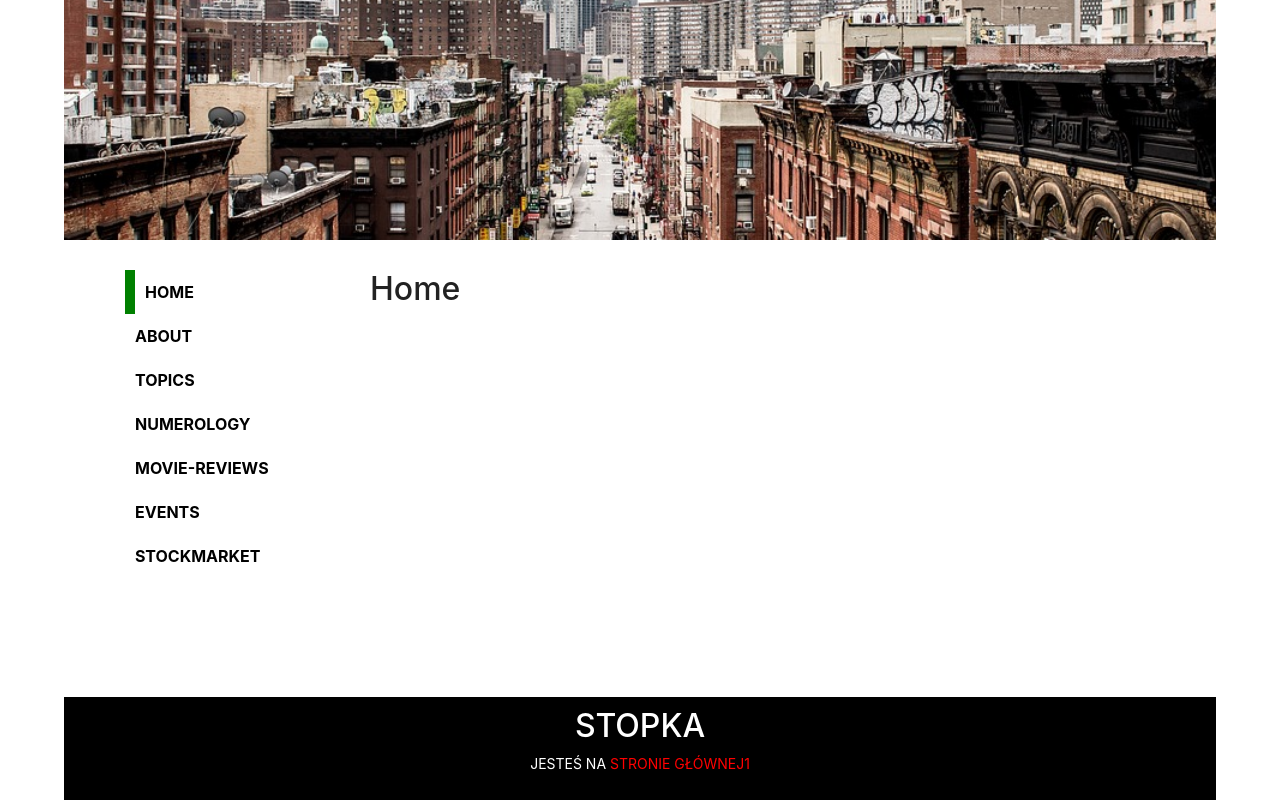
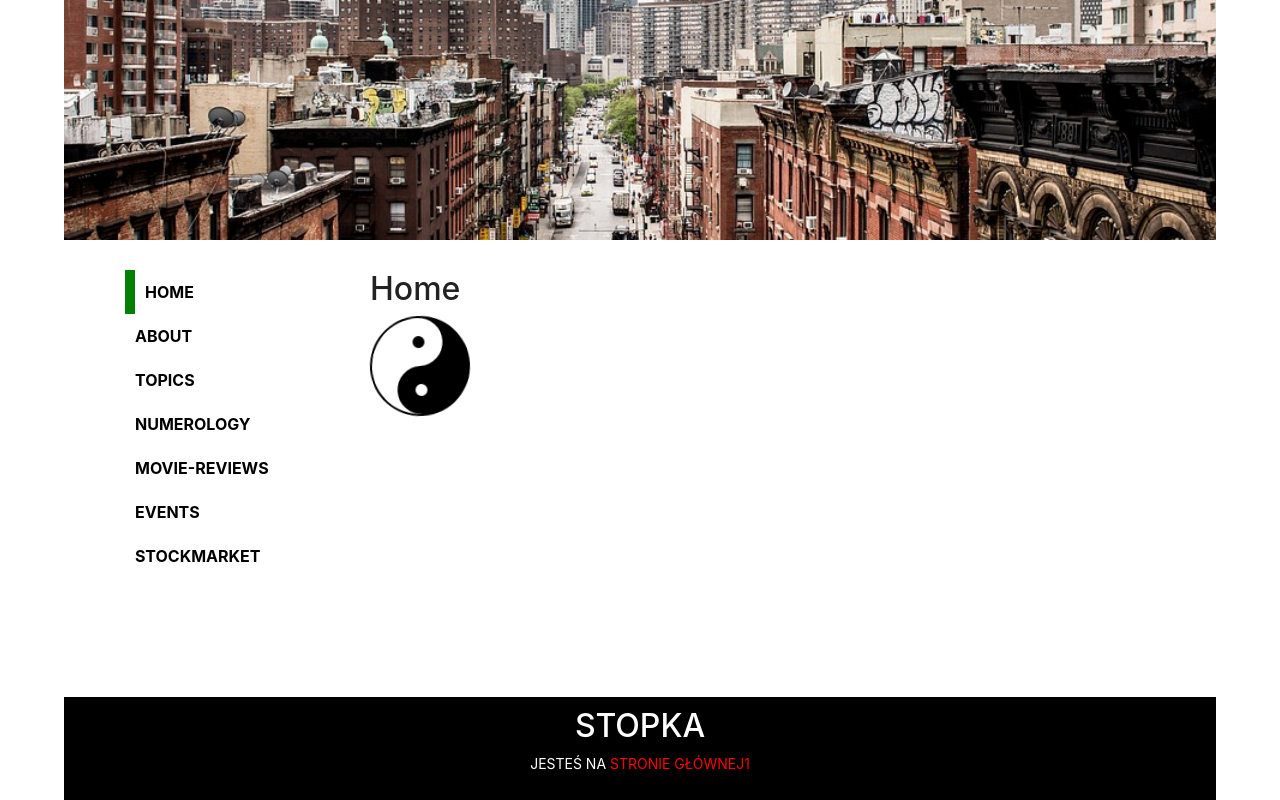
Before and after one commit to Wojtekk77/react-router, a React (Create React App) app: page / in a window 1280 px wide. Built offline with nearby package versions, Linux system fonts and the light colour scheme.

Commit message:
yin-yang

```diff
--- /dev/null
+++ b/src/layouts/Loading.js
@@ -0,0 +1,13 @@
+import React from "react";
+import { connect } from "react-redux";
+import "../styles/Loading.css";
+
+export const Loading = (props) => {
+  return <div className="yin-yang"></div>;
+};
+
+const mapStateToProps = (state) => ({});
+
+const mapDispatchToProps = {};
+
+export default connect(mapStateToProps, mapDispatchToProps)(Loading);
--- a/src/pages/Home.js
+++ b/src/pages/Home.js
@@ -1,4 +1,32 @@
+import Loading from "../layouts/Loading";
+import styled, { css, keyframes } from "styled-components";
+
+const rotate = keyframes`
+  from {
+    transform: rotate(0deg);
+  }
+
+  to {
+    transform: rotate(360deg);
+  }
+`;
+
+const RotatingDiv = styled.div`
+  float: left;
+  transform: rotate(0deg);
+  overflow: hidden;
+  transform: ${(props) => (props.rotate ? `rotate(180deg)` : "")};
+  animation: ${rotate} 2s linear infinite;
+`;
+
 function Home() {
-    return <h2>Home</h2>;
+  return (
+    <>
+      <h2>Home</h2>
+      <RotatingDiv rotate={true}>
+        <Loading />
+      </RotatingDiv>
+    </>
+  );
 }
-export default Home
+export default Home;
--- /dev/null
+++ b/src/styles/Loading.css
@@ -0,0 +1,35 @@
+.yin-yang {
+  width: 96px;
+  box-sizing: content-box;
+  height: 48px;
+  background: white;
+  border-color: black;
+  border-style: solid;
+  border-width: 2px 2px 50px 2px;
+  border-radius: 100%;
+  position: relative;
+}
+.yin-yang:before {
+  content: "";
+  position: absolute;
+  top: 50%;
+  left: 0;
+  background: white;
+  border: 18px solid black;
+  border-radius: 100%;
+  width: 12px;
+  height: 12px;
+  box-sizing: content-box;
+}
+.yin-yang:after {
+  content: "";
+  position: absolute;
+  top: 50%;
+  left: 50%;
+  background: black;
+  border: 18px solid white;
+  border-radius: 100%;
+  width: 12px;
+  height: 12px;
+  box-sizing: content-box;
+}
```
Also changed, not shown: 1 other file (tests, documents, lock files or other folders).
